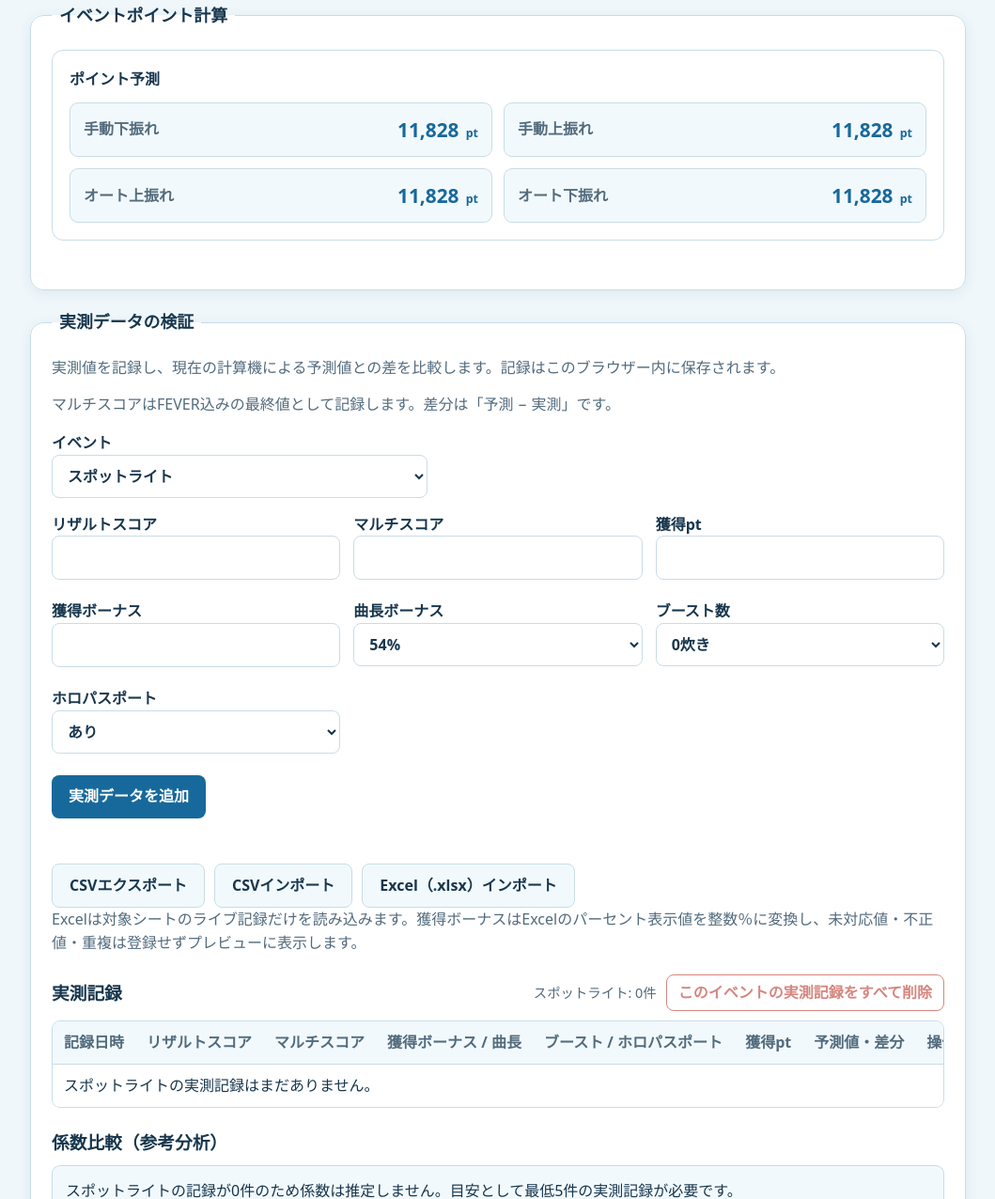
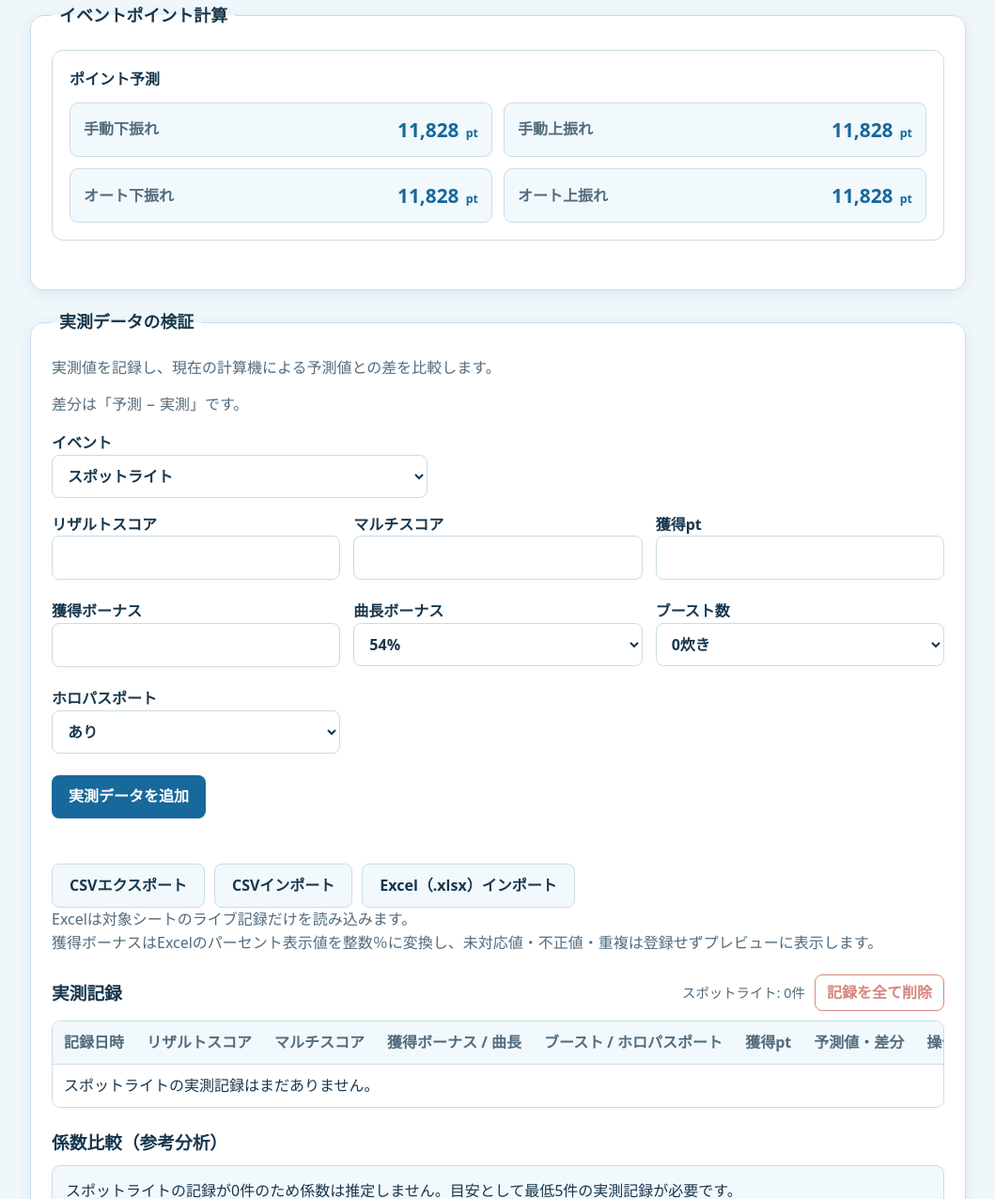
Before and after one commit to 21noname-lab/hololive-dreams-calculator, a plain HTML site: page index.html in a window 1280 px wide. Shown: the part 1703-2979 px from the top of the page at 94% size, without its empty margins (110-1169 px from the left). Drawn offline with Linux system fonts and the light colour scheme.

Commit message:
Refine validation UI text and scenario order
Co-authored-by: Copilot <223556219+Copilot@users.noreply.github.com>

```diff
--- a/index.html
+++ b/index.html
@@ -118,12 +118,12 @@
             <strong><output id="manual-high-result">—</output><small> pt</small></strong>
           </div>
           <div class="range-result">
+            <span>オート下振れ</span>
+            <strong><output id="auto-low-result">—</output><small> pt</small></strong>
+          </div>
+          <div class="range-result">
             <span>オート上振れ</span>
             <strong><output id="auto-high-result">—</output><small> pt</small></strong>
-          </div>
-          <div class="range-result">
-            <span>オート下振れ</span>
-            <strong><output id="auto-low-result">—</output><small> pt</small></strong>
           </div>
         </div>
       </div>
--- a/script.js
+++ b/script.js
@@ -194,8 +194,8 @@ function calculateAdditionalPoints({ liveMode, unitScore, multiScore, scoreCorre
   return {
     manualLow: calculateScenario(1.2),
     manualHigh: calculateScenario(1.3),
-    autoHigh: calculateScenario(1.0),
-    autoLow: calculateScenario(0.9)
+    autoLow: calculateScenario(0.9),
+    autoHigh: calculateScenario(1.0)
   };
 }
 
@@ -281,8 +281,8 @@ function updateCalculator() {
   });
   document.querySelector("#manual-low-result").textContent = additionalPoints.manualLow.toLocaleString("ja-JP");
   document.querySelector("#manual-high-result").textContent = additionalPoints.manualHigh.toLocaleString("ja-JP");
+  document.querySelector("#auto-low-result").textContent = additionalPoints.autoLow.toLocaleString("ja-JP");
   document.querySelector("#auto-high-result").textContent = additionalPoints.autoHigh.toLocaleString("ja-JP");
-  document.querySelector("#auto-low-result").textContent = additionalPoints.autoLow.toLocaleString("ja-JP");
 }
 
 function showStorageError(message, error) {
--- a/validation.js
+++ b/validation.js
@@ -36,10 +36,10 @@
     <fieldset class="spotlight-validation">
       <legend>実測データの検証</legend>
       <p class="validation-description">
-        実測値を記録し、現在の計算機による予測値との差を比較します。記録はこのブラウザー内に保存されます。
+        実測値を記録し、現在の計算機による予測値との差を比較します。
       </p>
       <p class="validation-note">
-        マルチスコアはFEVER込みの最終値として記録します。差分は「予測 − 実測」です。
+        差分は「予測 − 実測」です。
       </p>
       <label class="validation-event-control" for="validation-event-mode">
         イベント
@@ -98,7 +98,8 @@
         <input id="validation-xlsx-import-file" type="file" accept=".xlsx,application/vnd.openxmlformats-officedocument.spreadsheetml.sheet" hidden>
       </div>
       <p class="validation-note">
-        Excelは対象シートのライブ記録だけを読み込みます。獲得ボーナスはExcelのパーセント表示値を整数％に変換し、未対応値・不正値・重複は登録せずプレビューに表示します。
+        Excelは対象シートのライブ記録だけを読み込みます。<br>
+        獲得ボーナスはExcelのパーセント表示値を整数％に変換し、未対応値・不正値・重複は登録せずプレビューに表示します。
       </p>
       <section id="validation-import-preview" class="validation-import-preview" aria-live="polite" hidden>
         <h3>インポートプレビュー</h3>
@@ -175,7 +176,7 @@
           <div class="validation-record-actions">
             <span id="validation-record-count" class="validation-record-count"></span>
             <button id="validation-delete-event-button" class="validation-delete-event-button" type="button">
-              このイベントの実測記録をすべて削除
+              記録を全て削除
             </button>
           </div>
         </div>
@@ -448,8 +449,8 @@
       appendPrediction(list, "既存の基礎計算経路", predictions.direct, record.actualPoints);
       appendPrediction(list, "手動下振れ", predictions.scenarios.manualLow, record.actualPoints);
       appendPrediction(list, "手動上振れ", predictions.scenarios.manualHigh, record.actualPoints);
+      appendPrediction(list, "オート下振れ", predictions.scenarios.autoLow, record.actualPoints);
       appendPrediction(list, "オート上振れ（個人スコア1.0倍）", predictions.scenarios.autoHigh, record.actualPoints);
-      appendPrediction(list, "オート下振れ", predictions.scenarios.autoLow, record.actualPoints);
       details.appendChild(list);
     } catch (error) {
       const message = document.createElement("p");
```
